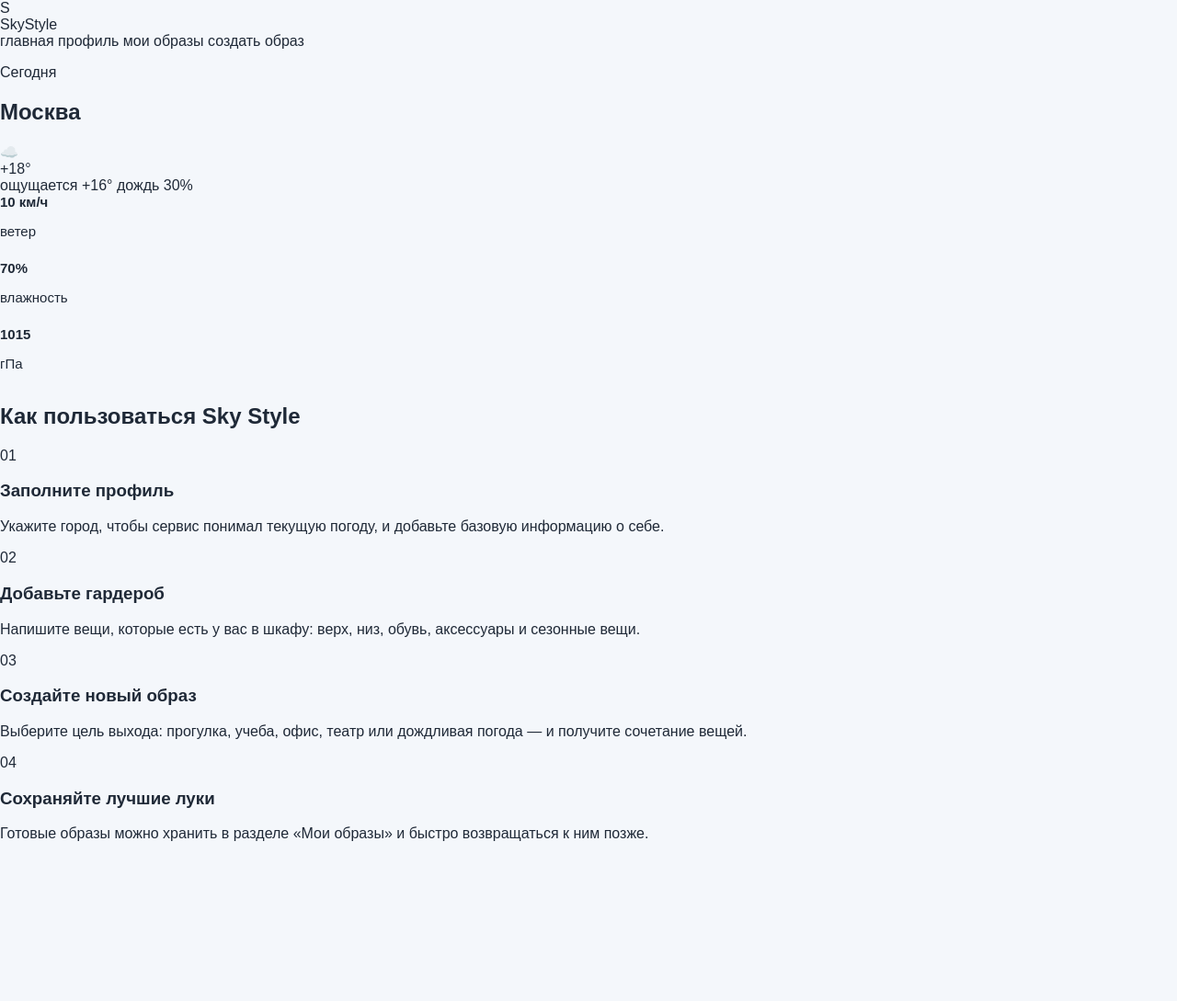
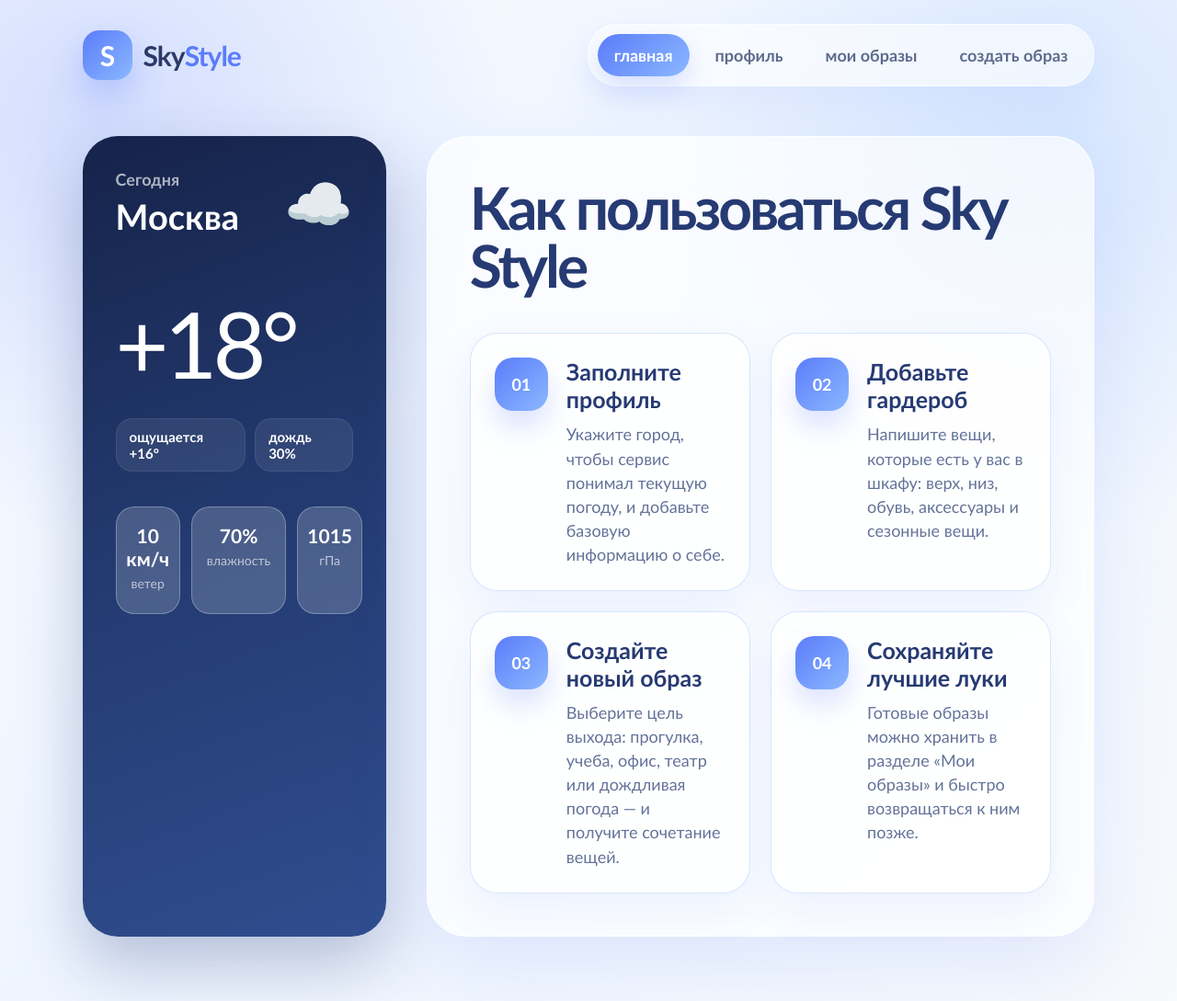
Before and after one commit to sveta0202/SkyStyle, a Flask app: page /home in a window 1280 px wide. Shown: the whole page at 92% size. Before the commit the page ends 915 px from the top, so only its background shows below. Run offline with Flask 3, Linux system fonts and the light colour scheme.

Commit message:
Update home.css

```diff
--- a/python-service/static/styles/home.css
+++ b/python-service/static/styles/home.css
@@ -1,155 +1,376 @@
-* {
-    box-sizing: border-box;
+*{
+     box-sizing: border-box;
 }
 
-body {
-    margin: 0;
-    font-family: Arial, sans-serif;
-    background: #f4f7fb;
-    color: #1f2937;
+body{
+     margin: 0;
+     min-height: 100vh;
+     font-family: 'Gill Sans', 'Gill Sans MT', Calibri, 'Trebuchet MS', sans-serif;
+     color: #24345F;
+     background:
+          radial-gradient(circle at 8% 12%, rgba(91,124,250,.23), transparent 30%),
+          radial-gradient(circle at 90% 15%, rgba(139,184,255,.24), transparent 28%),
+          linear-gradient(135deg, #F8FBFF 0%, #EEF5FF 48%, #F7F9FC 100%);
 }
 
-a {
-    text-decoration: none;
-    color: inherit;
+a{
+     text-decoration: none;
+     color: inherit;
 }
 
-.topbar {
-    display: flex;
-    justify-content: space-between;
-    align-items: flex-start;
-    gap: 24px;
-    padding: 32px 40px;
-    background: linear-gradient(135deg, #5b7cfa, #8bb8ff);
-    color: white;
+button{
+     font-family: inherit;
 }
 
-.topbar-left h1 {
-    margin: 0 0 8px;
-    font-size: 40px;
+.header{
+     width: 100%;
+     padding: 26px 7%;
+     display: flex;
+     align-items: center;
+     justify-content: space-between;
+     gap: 28px;
 }
 
-.topbar-left p {
-    margin: 0;
-    font-size: 18px;
-    opacity: 0.95;
+.logo{
+     display: flex;
+     align-items: center;
+     gap: 12px;
+     font-size: 30px;
+     font-weight: 900;
+     color: #2B3A67;
+     letter-spacing: -1px;
 }
 
-.weather-box {
-    min-width: 340px;
-    background: rgba(255, 255, 255, 0.18);
-    border-radius: 18px;
-    padding: 20px;
-    backdrop-filter: blur(10px);
+.logo-icon{
+     width: 54px;
+     height: 54px;
+     border-radius: 18px;
+     background: linear-gradient(135deg, #5B7CFA, #8BB8FF);
+     display: flex;
+     align-items: center;
+     justify-content: center;
+     color: white;
+     box-shadow: 0 16px 35px rgba(91,124,250,.30);
 }
 
-.weather-main {
-    display: flex;
-    align-items: center;
-    gap: 14px;
-    margin-bottom: 12px;
+.logo span span{
+     color: #5B7CFA;
 }
 
-.weather-main img {
-    width: 70px;
-    height: 70px;
+.nav{
+     display: flex;
+     align-items: center;
+     gap: 10px;
+     padding: 10px;
+     border-radius: 32px;
+     background: rgba(255,255,255,.58);
+     border: 1px solid rgba(255,255,255,.75);
+     backdrop-filter: blur(18px);
+     box-shadow: 0 20px 50px rgba(91,124,250,.10);
 }
 
-.weather-main h3 {
-    margin: 0 0 6px;
-    font-size: 24px;
+.nav a{
+     padding: 12px 18px;
+     border-radius: 24px;
+     font-size: 18px;
+     font-weight: 700;
+     color: #5D6B8C;
+     transition: .25s;
 }
 
-.weather-main p {
-    margin: 0;
-    text-transform: capitalize;
+.nav a:hover,
+.nav a.active{
+     color: white;
+     background: linear-gradient(135deg, #5B7CFA, #8BB8FF);
+     box-shadow: 0 12px 28px rgba(91,124,250,.22);
 }
 
-.weather-details {
-    display: flex;
-    flex-direction: column;
-    gap: 8px;
-    font-size: 15px;
+
+.page{
+     width: 100%;
+     min-height: calc(100vh - 120px);
+     padding: 28px 7% 70px;
+     display: grid;
+     grid-template-columns: 30% 1fr;
+     gap: 44px;
+     align-items: stretch;
 }
 
-.container {
-    max-width: 1180px;
-    margin: 0 auto;
-    padding: 32px 20px 60px;
+.weather-card{
+    width: 100%;
+    min-height: 680px;
+
+    padding: 36px;
+    border-radius: 38px;
+
+    background: linear-gradient(160deg,#16234A 0%, #22396E 45%,  #304D8E 100%);
+
+    color: white;
+
+    box-shadow: 0 30px 70px rgba(30,50,120,.28);
+    overflow: hidden;
 }
 
-.actions {
-    display: grid;
-    grid-template-columns: repeat(2, 1fr);
-    gap: 20px;
-    margin-bottom: 30px;
+.weather-card::before{
+     width: 230px;
+     height: 230px;
+     top: 90px;
+     left: -70px;
 }
 
-.action-card {
-    display: block;
-    background: white;
-    border-radius: 18px;
-    padding: 24px;
-    box-shadow: 0 10px 24px rgba(0, 0, 0, 0.06);
-    transition: 0.2s;
+.weather-card::after{
+     width: 160px;
+     height: 160px;
+     right: -40px;
+     bottom: 130px;
 }
 
-.action-card:hover {
-    transform: translateY(-4px);
+.weather-header,
+.temperature,
+.weather-tags,
+.weather-details,
+.weather-note{
+     position: relative;
+     z-index: 2;
 }
 
-.action-card h2 {
-    margin: 0 0 10px;
-    font-size: 24px;
+.weather-header{
+    display:flex;
+    justify-content:space-between;
+    align-items:flex-start;
 }
 
-.action-card p {
-    margin: 0;
-    color: #64748b;
-    line-height: 1.5;
+.weather-label{
+    margin:0 0 6px;
+    font-size:18px;
+    font-weight:700;
+    color:rgba(255,255,255,.65);
 }
 
-.section-head h2 {
-    margin: 0 0 20px;
-    font-size: 30px;
+.weather-header h2{
+    margin:0;
+    font-size:38px;
+    font-weight:700;
 }
 
-.outfits-grid {
-    display: grid;
-    grid-template-columns: repeat(3, 1fr);
-    gap: 20px;
+.weather-icon{
+    font-size:60px;
+    background:none;
+    border:none;
+    box-shadow:none;
+
+    width:auto;
+    height:auto;
+    padding:0;
 }
 
-.outfit-card {
-    background: white;
-    border-radius: 18px;
-    padding: 22px;
-    box-shadow: 0 10px 24px rgba(0, 0, 0, 0.06);
+.temperature{
+    margin-top:55px;
+    font-size:100px;
+    font-weight:300;
+    letter-spacing:-5px;
 }
 
-.outfit-card h3 {
-    margin: 0 0 12px;
-    font-size: 22px;
+.weather-tags{
+    display:flex;
+    gap:10px;
+    margin-top:22px;
 }
 
-.outfit-card p {
-    margin: 0;
-    color: #64748b;
-    line-height: 1.5;
+.weather-tags span{
+    padding:10px 14px;
+    border-radius:18px;
+    background:rgba(255,255,255,.08);
+    border:1px solid rgba(255,255,255,.08);
+    font-size:15px;
+    font-weight:700;
 }
 
-@media (max-width: 900px) {
-    .topbar {
-        flex-direction: column;
-    }
+.weather-details{
+     display: grid;
+     grid-template-columns: repeat(3, 1fr);
+     gap: 12px;
+     margin-top: 38px;
+}
 
-    .weather-box {
-        width: 100%;
-        min-width: 0;
-    }
+.weather-details div{
+     padding: 18px 10px;
+     border-radius: 20px;
+     text-align: center;
+     background: rgba(255,255,255,.18);
+     border: 1px solid rgba(255,255,255,.28);
+     backdrop-filter: blur(18px);
+}
 
-    .actions,
-    .outfits-grid {
-        grid-template-columns: 1fr;
-    }
+.weather-details strong{
+     display: block;
+     font-size:21px;
+     font-weight:800;
 }
+
+.weather-details p{
+     margin: 6px;
+     font-size: 14px;
+     color: rgba(255,255,255,.65);
+}
+
+
+
+.guide{
+     min-height: 680px;
+     border-radius: 44px;
+     padding: 46px;
+     background: rgba(255,255,255,.66);
+     border: 1px solid rgba(255,255,255,.86);
+     backdrop-filter: blur(22px);
+     box-shadow: 0 30px 85px rgba(91,124,250,.14);
+}
+
+.guide-hero h1{
+     margin: 0;
+     max-width: 760px;
+     font-size: 64px;
+     line-height: .98;
+     letter-spacing: -3px;
+     color: #263A73;
+}
+
+
+.steps{
+     margin-top: 42px;
+     display: grid;
+     grid-template-columns: repeat(2, 1fr);
+     gap: 22px;
+}
+
+.step-card{
+     display: flex;
+     gap: 20px;
+     padding: 26px;
+     border-radius: 30px;
+     background: rgba(255,255,255,.78);
+     border: 1px solid rgba(139,184,255,.34);
+     box-shadow: 0 18px 45px rgba(91,124,250,.09);
+     transition: .25s;
+}
+
+.step-card:hover{
+     transform: translateY(-7px);
+     box-shadow: 0 26px 60px rgba(91,124,250,.16);
+}
+
+.step-number{
+     width: 58px;
+     height: 58px;
+     flex-shrink: 0;
+     border-radius: 20px;
+     display: flex;
+     align-items: center;
+     justify-content: center;
+     color: white;
+     font-size: 18px;
+     font-weight: 900;
+     background: linear-gradient(135deg, #5B7CFA, #8BB8FF);
+     box-shadow: 0 16px 30px rgba(91,124,250,.22);
+}
+
+.step-card h3{
+     margin: 0 0 10px;
+     font-size: 25px;
+     color: #263A73;
+}
+
+.step-card p{
+     margin: 0;
+     font-size: 18px;
+     line-height: 1.45;
+     color: #637399;
+}
+
+
+.primary-btn,
+.secondary-btn{
+     border: none;
+     border-radius: 30px;
+     padding: 17px 34px;
+     font-size: 19px;
+     font-weight: 900;
+     cursor: pointer;
+     transition: .25s;
+}
+
+.primary-btn{
+     color: white;
+     background: linear-gradient(135deg, #5B7CFA, #8BB8FF);
+     box-shadow: 0 18px 36px rgba(91,124,250,.28);
+}
+
+.secondary-btn{
+     color: #5B7CFA;
+     background: white;
+     border: 1px solid rgba(139,184,255,.75);
+}
+
+.primary-btn:hover,
+.secondary-btn:hover{
+     transform: translateY(-4px);
+}
+
+@media (max-width: 1150px){
+     .page{
+          grid-template-columns: 1fr;
+     }
+
+     .weather-card{
+          min-height: auto;
+     }
+
+     .nav{
+          display: none;
+     }
+}
+
+@media (max-width: 760px){
+     .header{
+          padding: 22px 5%;
+     }
+
+     .page{
+          padding: 20px 5% 50px;
+     }
+
+     .guide,
+     .weather-card{
+          padding: 26px;
+          border-radius: 32px;
+     }
+
+     .guide-hero h1{
+          font-size: 44px;
+     }
+
+     .guide-hero p{
+          font-size: 19px;
+     }
+
+     .steps{
+          grid-template-columns: 1fr;
+     }
+
+     .step-card{
+          flex-direction: column;
+     }
+
+     .guide-actions{
+          flex-direction: column;
+     }
+
+     .primary-btn,
+     .secondary-btn{
+          width: 100%;
+     }
+
+     .temperature{
+          font-size: 76px;
+     }
+}
```
